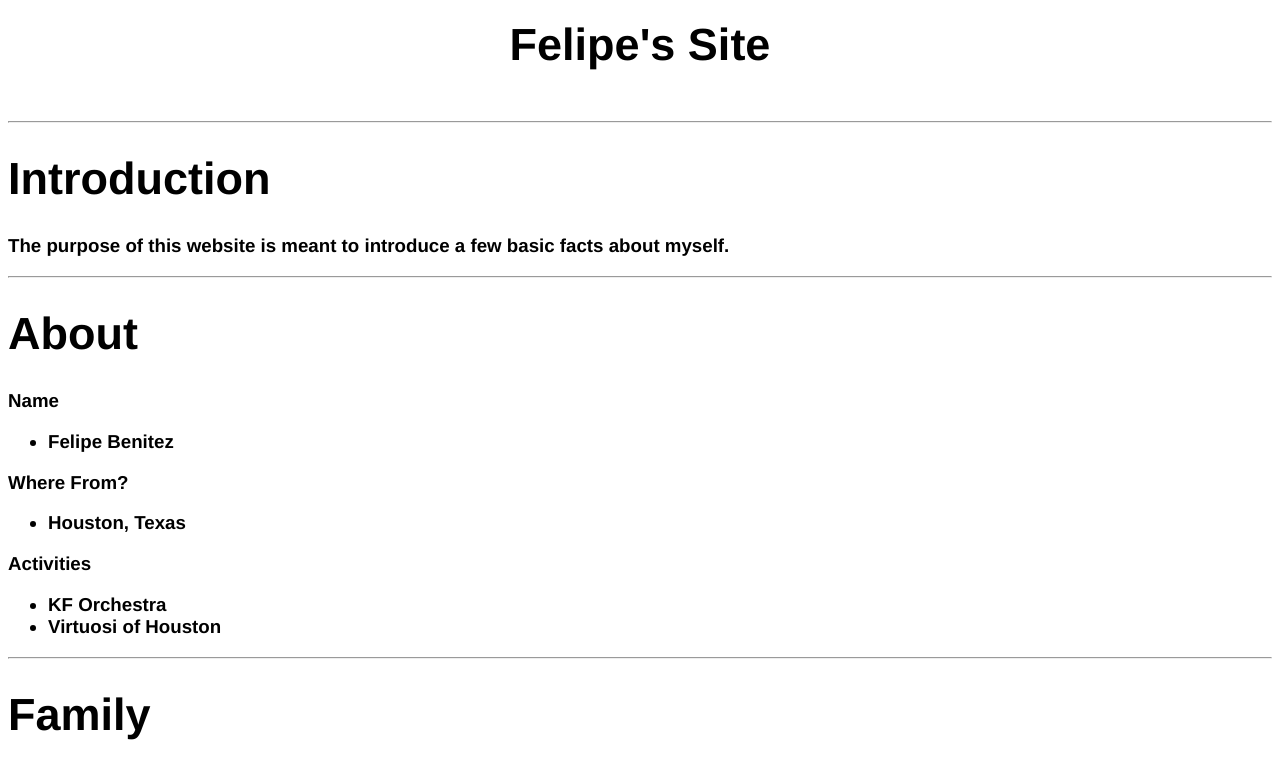
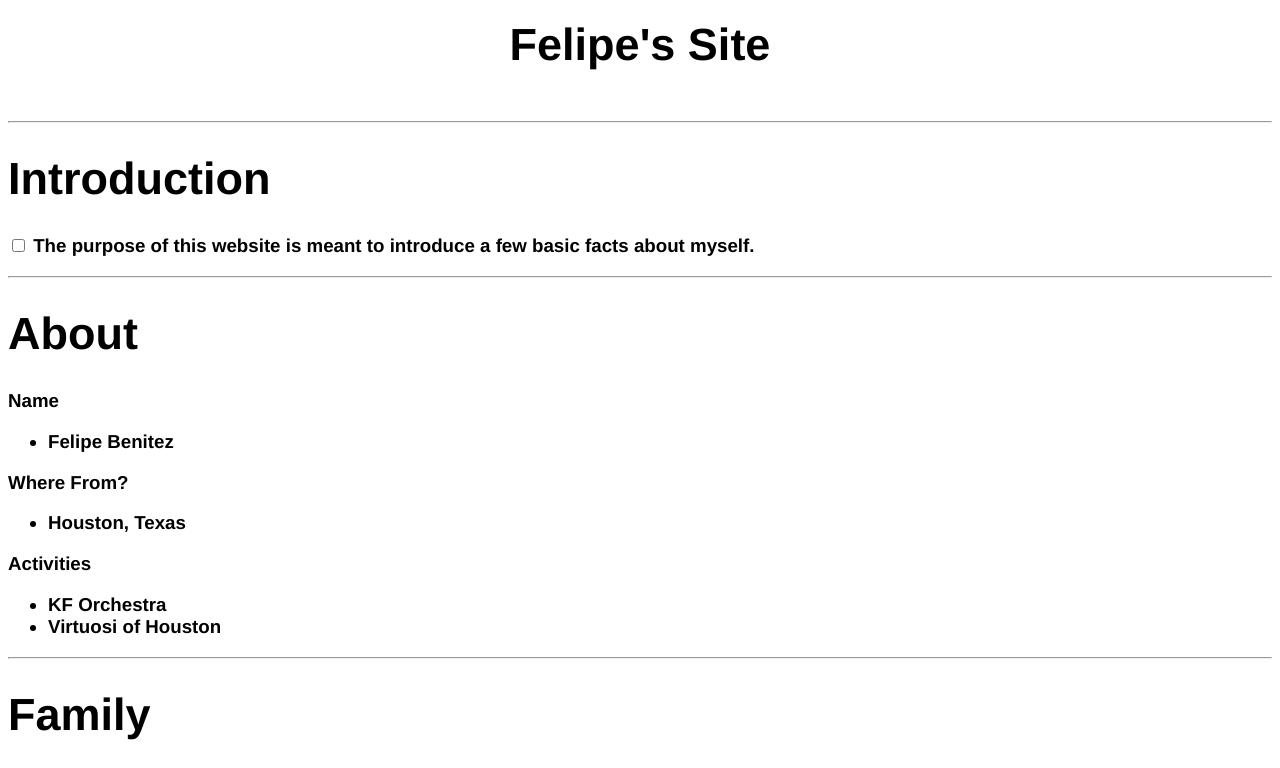
Before and after one commit to felipeb864/fb, a plain HTML site: page index.html in a window 1280 px wide. Shown: the top 768 px of the page. Drawn offline with Linux system fonts and the light colour scheme.

Commit message:
Update index.html

```diff
--- a/index.html
+++ b/index.html
@@ -28,6 +28,7 @@
      </h1>
 
      <h3 style = "font-family:helvetica; ">
+         <input type="checkbox" name="check" value="Checker">
     The purpose of this website is meant to introduce a few basic facts about myself.
     </h3>
 
```
